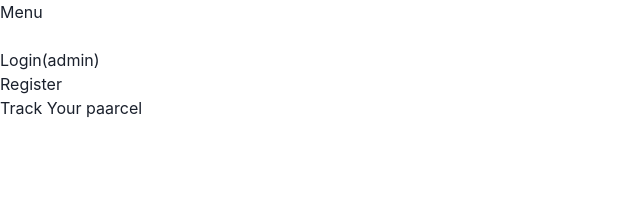
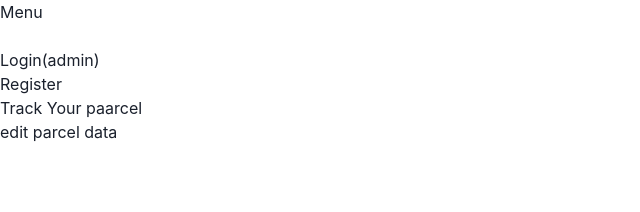
Before and after one commit to hrtechplus/InspiredTech-Tracking, a React (Create React App) app in the folder frontend/: page / in a window 1280 px wide. Shown: the top 212 px of the page, without its empty margins (0-640 px from the left). Built offline with nearby package versions, Linux system fonts and the light colour scheme.

Commit message:
Update Home.jsx

```diff
--- a/frontend/src/trackingComponent/Common/Home.jsx
+++ b/frontend/src/trackingComponent/Common/Home.jsx
@@ -12,6 +12,8 @@ export default function Home() {
       <Link to="/register">Register</Link>
       <br />
       <Link to="/parcel">Track Your paarcel</Link>
+      <br />
+      <Link to="/edit">edit parcel data</Link>
     </div>
   );
 }
```
